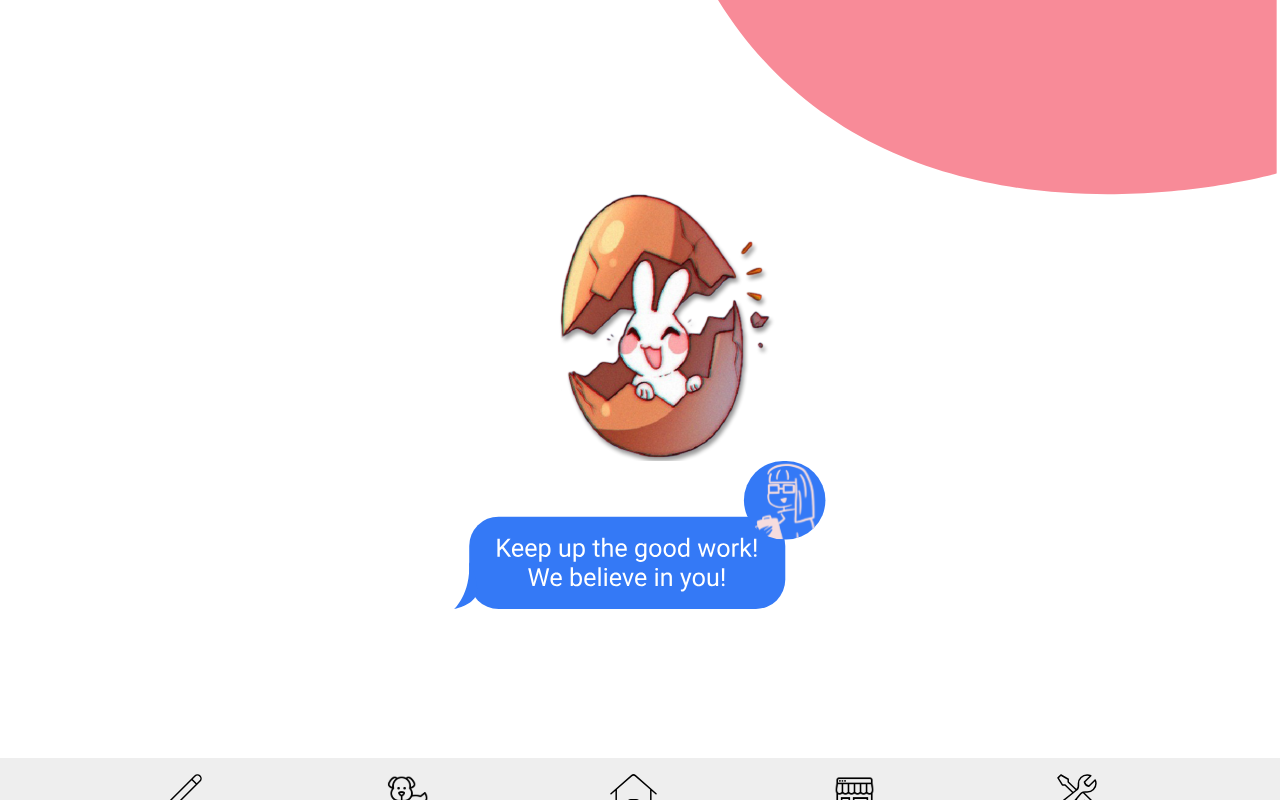
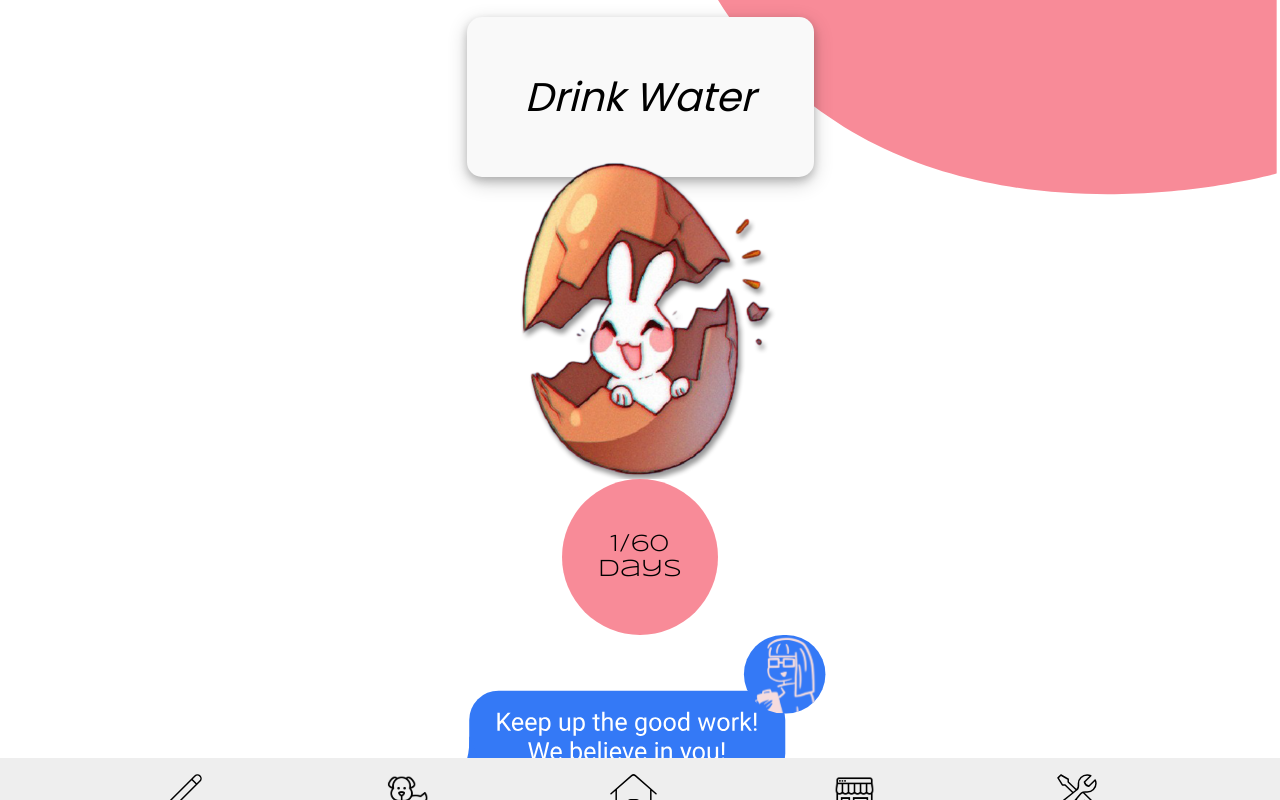
Before and after one commit to mpadil18/NeuroPets, a React (Create React App) app in the folder frontend/: page /home in a window 1280 px wide. Built offline with nearby package versions, Linux system fonts and the light colour scheme.

Commit message:
added css elements :)

```diff
--- a/frontend/public/index.html
+++ b/frontend/public/index.html
@@ -20,6 +20,10 @@
     <link rel="preconnect" href="https://fonts.googleapis.com">
     <link rel="preconnect" href="https://fonts.gstatic.com" crossorigin>
     <link href="https://fonts.googleapis.com/css2?family=Roboto:wght@300&display=swap" rel="stylesheet">
+
+    <link rel="preconnect" href="https://fonts.googleapis.com">
+    <link rel="preconnect" href="https://fonts.gstatic.com" crossorigin>
+    <link href="https://fonts.googleapis.com/css2?family=Syncopate&display=swap" rel="stylesheet">
     <!--
       Notice the use of %PUBLIC_URL% in the tags above.
       It will be replaced with the URL of the `public` folder during the build.
--- a/frontend/src/Home/Home.css
+++ b/frontend/src/Home/Home.css
@@ -7,17 +7,74 @@
     align-items: center;
     flex-direction: column;
 }
+.GoalBubble {
+    position: relative;
+    display: flex;
+    justify-content: center;
+    align-items: center;
+    flex-direction: column;
+    margin: 0px 0px -40px 0px;
+    width: 347px;
+    height: 160px;
+    background: #F9F9F9;
+    border-radius: 15px;
+    box-shadow: 0 4px 8px 0 rgba(0, 0, 0, 0.2), 0 6px 20px 0 rgba(0, 0, 0, 0.19);
+
+}
+.BubbleText{
+    position: inherit;
+    margin: 18px 0px px 0px;
+
+    font-family: 'Poppins';
+    font-style: italic;
+    font-weight: 400;
+    font-size: 40px;
+    line-height: 60px;
+    display: flex;
+    align-items: center;
+    text-align: center;
+
+}
 
 .pet {
-    margin: 0px 0px 0px 0px;
-    height: 270px;
+    position: relative;
+    margin: 22px 48px 0px 0px;
+    height: 320px;
+
 }
 
+.GoalButton {
+    position: relative;
+    display: flex;
+    justify-content: center;
+    align-items: center;
+    flex-direction: column;
+    width: 156px;
+    height: 156px;
+    border-radius: 50%;
+
+    background: #F88B98;
+
+}
+
+.GText {
+    position: inherit;
+    margin: 63px 63px;
+
+    font-family: 'Syncopate';
+    font-style: normal;
+    font-weight: 400;
+    font-size: 24px;
+    line-height: 25px;
+    display: flex;
+    align-items: center;
+    text-align: center;
+
+}
 .ProfessorText {
     max-height: 148px;
     width: 100%;
 }
-
 .navbar {
     background-color: #EEE;
     position: fixed;
@@ -42,15 +99,12 @@ li {
 .editGoalIcon {
     background: url("../assets/navbarIcons/pencil.svg") no-repeat
 }
-
 .petHabitatIcon {
     background: url("../assets/navbarIcons/petHabitat.svg") no-repeat
 }
-
 .homeIcon {
     background: url("../assets/navbarIcons/home.svg") no-repeat
 }
-
 .shopIcon {
     background: url("../assets/navbarIcons/shop.svg") no-repeat
 }
--- a/frontend/src/Home/Home.js
+++ b/frontend/src/Home/Home.js
@@ -5,7 +5,13 @@ import Pet from "../assets/pet.svg"
 function Home() {
     return (
         <div className = "Home">
+            <div className = "GoalBubble">
+                <p className = "BubbleText">Drink Water</p>
+            </div>
             <img className = "pet" src = {Pet} alt = "sample neuropet"/>
+            <div className = "GoalButton">
+                <p className = "GText">1/60 Days</p>
+            </div>
             <img className = "ProfessorText" src={ProfText} alt="Professor speech bubble"></img>
             <nav className = "navbar">
                 <ul className = "navlist">
--- a/frontend/src/index.css
+++ b/frontend/src/index.css
@@ -2,7 +2,7 @@ body {
   margin: 0;
   font-family: -apple-system, BlinkMacSystemFont, 'Segoe UI', 'Roboto', 'Oxygen',
     'Ubuntu', 'Cantarell', 'Fira Sans', 'Droid Sans', 'Helvetica Neue',
-    sans-serif;
+    sans-serif, 'Syncopate';
   -webkit-font-smoothing: antialiased;
   -moz-osx-font-smoothing: grayscale;
 }
```
